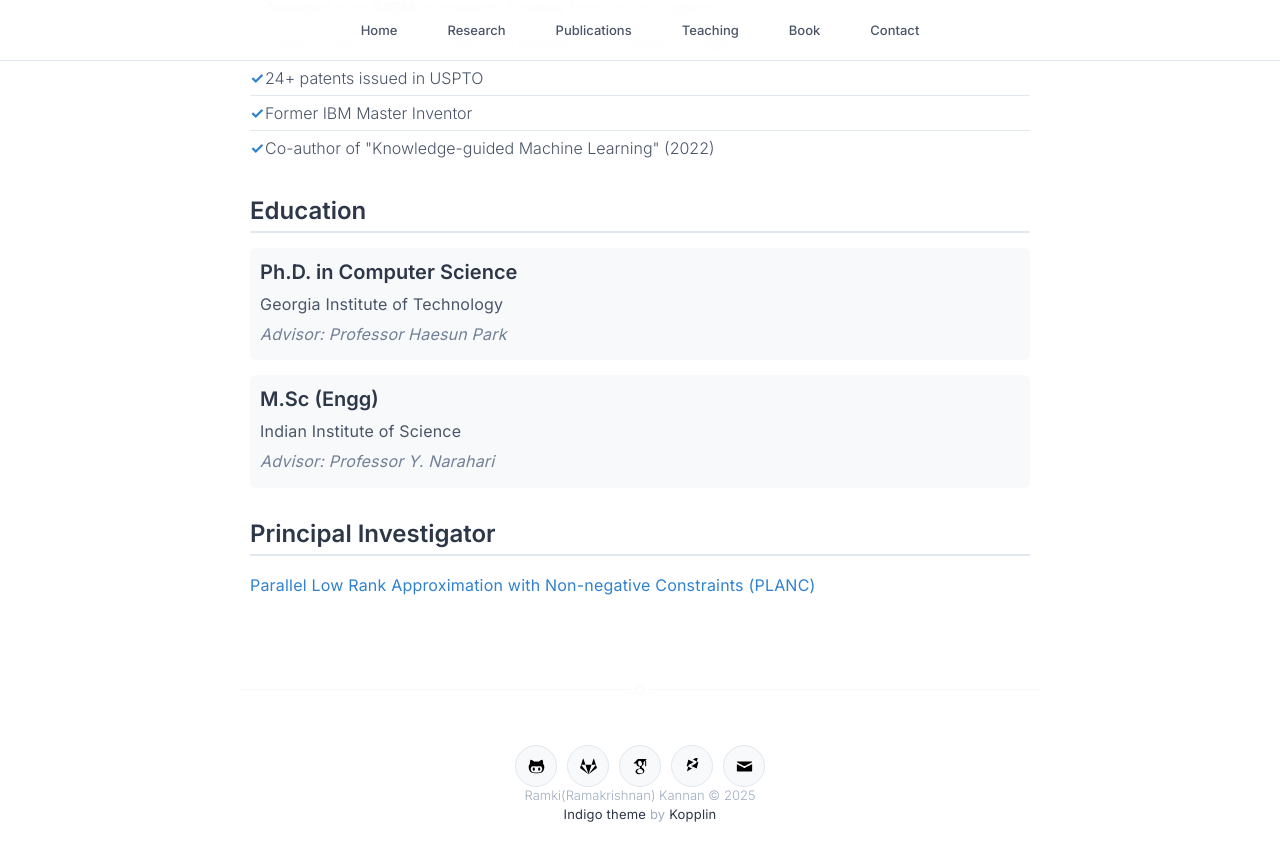
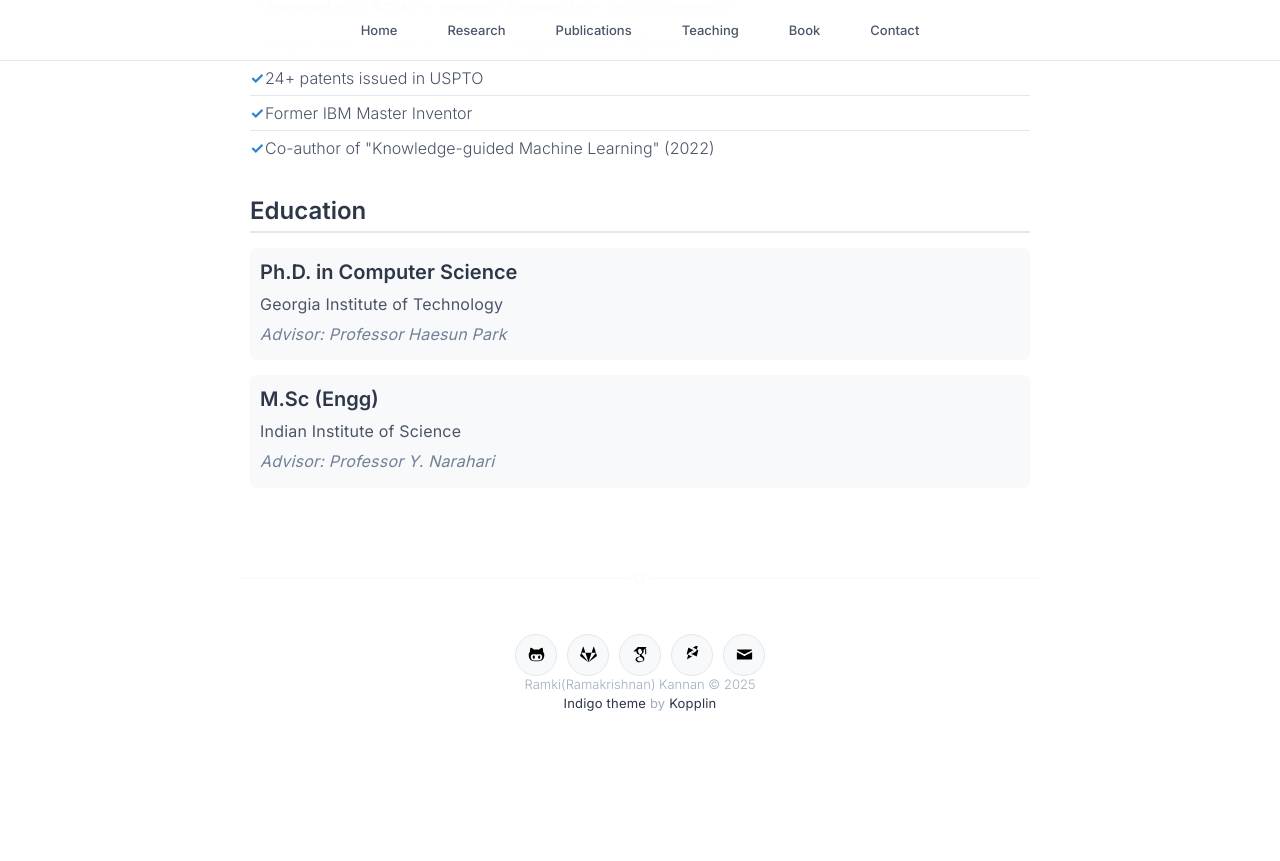
Before and after one commit to ramkikannan/ramkikannan.github.io, a Jekyll site: the page built from about.md, in a window 1280 px wide and 900 px high, scrolled down 1523 px. Shown: the top 861 px of the window. Built offline with Jekyll 4.4.1, drawn with Linux system fonts in a browser that asks for light colours; a style sheet for code colours, icons or effects is not loaded; after the commit the page ends 2312 px from its top, so only the background shows below that.

Commit message:
removed PI information from aboutme page

```diff
--- a/about.md
+++ b/about.md
@@ -69,11 +69,6 @@ sitemap: true
                 <p>Indian Institute of Science</p>
                 <p><em>Advisor: Professor Y. Narahari</em></p>
             </div>
-        </section>
-
-        <section class="about-section">
-            <h2>Principal Investigator</h2>
-            <p><a href="https://ramkikannan.github.io/planc-api" target="_blank">Parallel Low Rank Approximation with Non-negative Constraints (PLANC)</a></p>
         </section>
     </div>
 </div>
```
Also changed, not shown: 1 other file.
